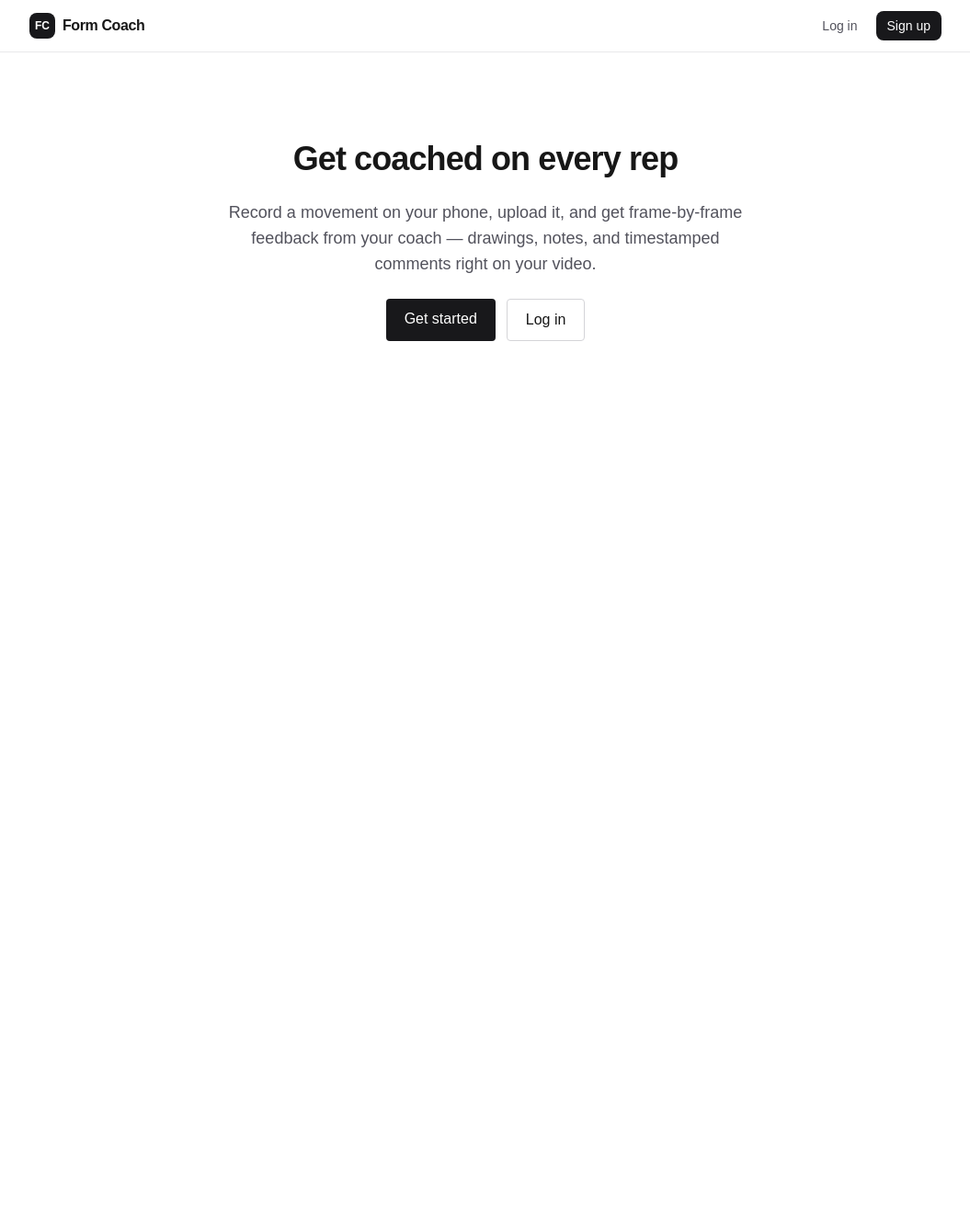
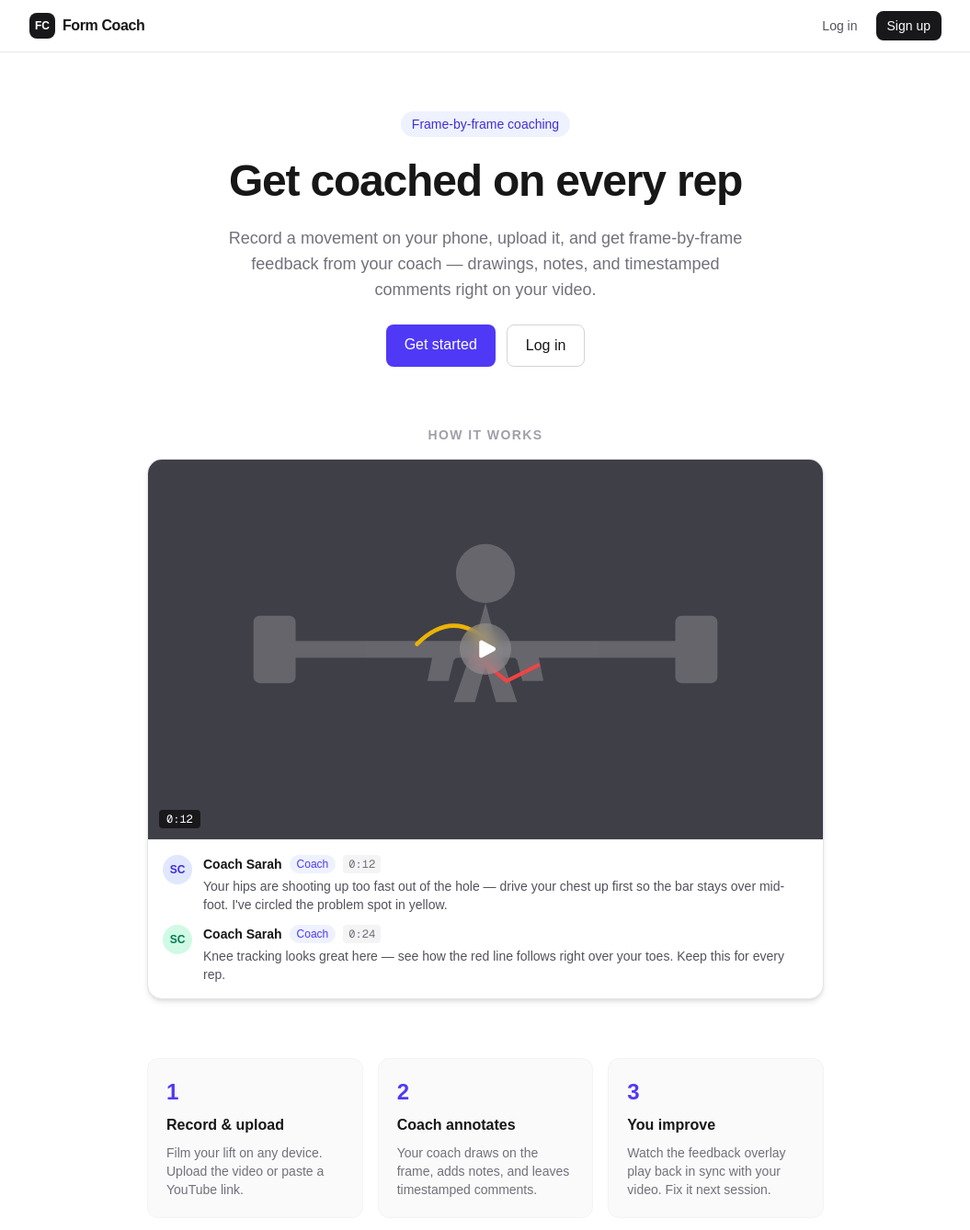
Before and after one commit to yudiks/wodify-clone, a Next.js app: page / in a window 1280 px wide. Shown: the top 1338 px of the page at 92% size, without its empty margins (112-1167 px from the left). Before the commit the page ends 800 px from the top, so only its background shows below. Built offline with nearby package versions, Linux system fonts and the light colour scheme; no server answers.

Commit message:
Add annotated video demo and how-it-works section to home page
Co-Authored-By: Claude Sonnet 4.6 <noreply@anthropic.com>

```diff
--- a/src/app/page.tsx
+++ b/src/app/page.tsx
@@ -10,11 +10,16 @@ export default async function Home() {
   }
 
   return (
-    <div className="mx-auto flex max-w-3xl flex-col items-center gap-6 px-4 py-24 text-center">
-      <h1 className="text-4xl font-bold tracking-tight">
+    <div className="mx-auto flex max-w-3xl flex-col gap-16 px-4 py-16">
+      {/* Hero */}
+      <div className="flex flex-col items-center gap-6 text-center">
+        <div className="inline-flex items-center gap-2 rounded-full bg-indigo-50 px-3 py-1 text-sm font-medium text-indigo-700">
+          Frame-by-frame coaching
+        </div>
+        <h1 className="text-4xl font-bold tracking-tight sm:text-5xl">
           Get coached on every rep
         </h1>
-      <p className="max-w-xl text-lg text-zinc-600 dark:text-zinc-400">
+        <p className="max-w-xl text-lg text-zinc-500">
           Record a movement on your phone, upload it, and get frame-by-frame
           feedback from your coach — drawings, notes, and timestamped comments
           right on your video.
@@ -22,17 +27,129 @@ export default async function Home() {
         <div className="flex gap-3">
           <Link
             href="/register"
-          className="rounded bg-zinc-900 px-5 py-2.5 text-white hover:bg-zinc-700 dark:bg-zinc-100 dark:text-zinc-900 dark:hover:bg-zinc-300"
+            className="rounded-lg bg-indigo-600 px-5 py-2.5 font-medium text-white hover:bg-indigo-700"
           >
             Get started
           </Link>
           <Link
             href="/login"
-          className="rounded border border-zinc-300 px-5 py-2.5 hover:bg-zinc-100 dark:border-zinc-700 dark:hover:bg-zinc-800"
+            className="rounded-lg border border-zinc-300 px-5 py-2.5 font-medium hover:bg-zinc-50"
           >
             Log in
           </Link>
         </div>
       </div>
+
+      {/* Annotated video demo mockup */}
+      <div className="flex flex-col gap-4">
+        <h2 className="text-center text-sm font-semibold uppercase tracking-widest text-zinc-400">
+          How it works
+        </h2>
+
+        {/* Mock video + annotation panel */}
+        <div className="overflow-hidden rounded-2xl border border-zinc-200 bg-white shadow-md">
+          {/* Fake video frame */}
+          <div className="relative w-full bg-zinc-700" style={{ aspectRatio: "16/9" }}>
+            {/* Simulated video still — dark background with athlete silhouette feel */}
+            <div className="absolute inset-0 flex items-center justify-center">
+              <svg viewBox="0 0 640 360" className="h-full w-full opacity-20" xmlns="http://www.w3.org/2000/svg">
+                {/* Barbell */}
+                <rect x="120" y="172" width="400" height="16" rx="8" fill="white"/>
+                <rect x="100" y="148" width="40" height="64" rx="6" fill="white"/>
+                <rect x="500" y="148" width="40" height="64" rx="6" fill="white"/>
+                {/* Athlete silhouette (squat) */}
+                <ellipse cx="320" cy="108" rx="28" ry="28" fill="white"/>
+                <path d="M320 136 L310 172 L290 230 L310 230 L320 195 L330 230 L350 230 L330 172 Z" fill="white"/>
+                <path d="M310 172 L270 185 L265 210 L285 210 L290 190 Z" fill="white"/>
+                <path d="M330 172 L370 185 L375 210 L355 210 L350 190 Z" fill="white"/>
+              </svg>
+            </div>
+
+            {/* Coach drawing overlay — yellow arc over the hip */}
+            <svg className="absolute inset-0 h-full w-full" viewBox="0 0 640 360" xmlns="http://www.w3.org/2000/svg">
+              <path d="M255 175 Q290 140 325 175" stroke="#eab308" strokeWidth="4" fill="none" strokeLinecap="round"/>
+              <path d="M310 185 L340 210 L370 195" stroke="#ef4444" strokeWidth="3.5" fill="none" strokeLinecap="round" strokeLinejoin="round"/>
+            </svg>
+
+            {/* Timestamp badge */}
+            <div className="absolute bottom-3 left-3 rounded bg-black/60 px-2 py-0.5 font-mono text-xs text-white">
+              0:12
+            </div>
+
+            {/* Play button hint */}
+            <div className="absolute inset-0 flex items-center justify-center">
+              <div className="flex h-14 w-14 items-center justify-center rounded-full bg-white/20 backdrop-blur-sm">
+                <svg xmlns="http://www.w3.org/2000/svg" viewBox="0 0 24 24" fill="white" className="h-7 w-7 translate-x-0.5">
+                  <path fillRule="evenodd" d="M4.5 5.653c0-1.427 1.529-2.33 2.779-1.643l11.54 6.347c1.295.712 1.295 2.573 0 3.286L7.28 19.99c-1.25.687-2.779-.217-2.779-1.643V5.653z" clipRule="evenodd"/>
+                </svg>
+              </div>
+            </div>
+          </div>
+
+          {/* Annotation card */}
+          <div className="flex flex-col gap-3 border-t border-zinc-100 p-4">
+            <div className="flex items-start gap-3">
+              <div className="flex h-8 w-8 shrink-0 items-center justify-center rounded-full bg-indigo-100 text-xs font-bold text-indigo-700">
+                SC
+              </div>
+              <div className="flex-1">
+                <div className="flex items-center gap-2">
+                  <span className="text-sm font-semibold">Coach Sarah</span>
+                  <span className="rounded-full bg-indigo-50 px-2 py-0.5 text-xs font-medium text-indigo-600">Coach</span>
+                  <span className="rounded bg-zinc-100 px-1.5 py-0.5 font-mono text-xs text-zinc-500">0:12</span>
+                </div>
+                <p className="mt-1 text-sm text-zinc-600">
+                  Your hips are shooting up too fast out of the hole — drive your chest up first so the bar stays over mid-foot. I&apos;ve circled the problem spot in yellow.
+                </p>
+              </div>
+            </div>
+
+            {/* Second annotation */}
+            <div className="flex items-start gap-3">
+              <div className="flex h-8 w-8 shrink-0 items-center justify-center rounded-full bg-emerald-100 text-xs font-bold text-emerald-700">
+                SC
+              </div>
+              <div className="flex-1">
+                <div className="flex items-center gap-2">
+                  <span className="text-sm font-semibold">Coach Sarah</span>
+                  <span className="rounded-full bg-indigo-50 px-2 py-0.5 text-xs font-medium text-indigo-600">Coach</span>
+                  <span className="rounded bg-zinc-100 px-1.5 py-0.5 font-mono text-xs text-zinc-500">0:24</span>
+                </div>
+                <p className="mt-1 text-sm text-zinc-600">
+                  Knee tracking looks great here — see how the red line follows right over your toes. Keep this for every rep.
+                </p>
+              </div>
+            </div>
+          </div>
+        </div>
+      </div>
+
+      {/* Three-step flow */}
+      <div className="grid grid-cols-1 gap-4 sm:grid-cols-3">
+        {[
+          {
+            n: "1",
+            title: "Record & upload",
+            body: "Film your lift on any device. Upload the video or paste a YouTube link.",
+          },
+          {
+            n: "2",
+            title: "Coach annotates",
+            body: "Your coach draws on the frame, adds notes, and leaves timestamped comments.",
+          },
+          {
+            n: "3",
+            title: "You improve",
+            body: "Watch the feedback overlay play back in sync with your video. Fix it next session.",
+          },
+        ].map(({ n, title, body }) => (
+          <div key={n} className="flex flex-col gap-2 rounded-xl border border-zinc-100 bg-zinc-50 p-5">
+            <span className="text-2xl font-bold text-indigo-600">{n}</span>
+            <p className="font-semibold">{title}</p>
+            <p className="text-sm text-zinc-500">{body}</p>
+          </div>
+        ))}
+      </div>
+    </div>
   );
 }
```
Lines whose indentation alone changed are shown as unchanged.
